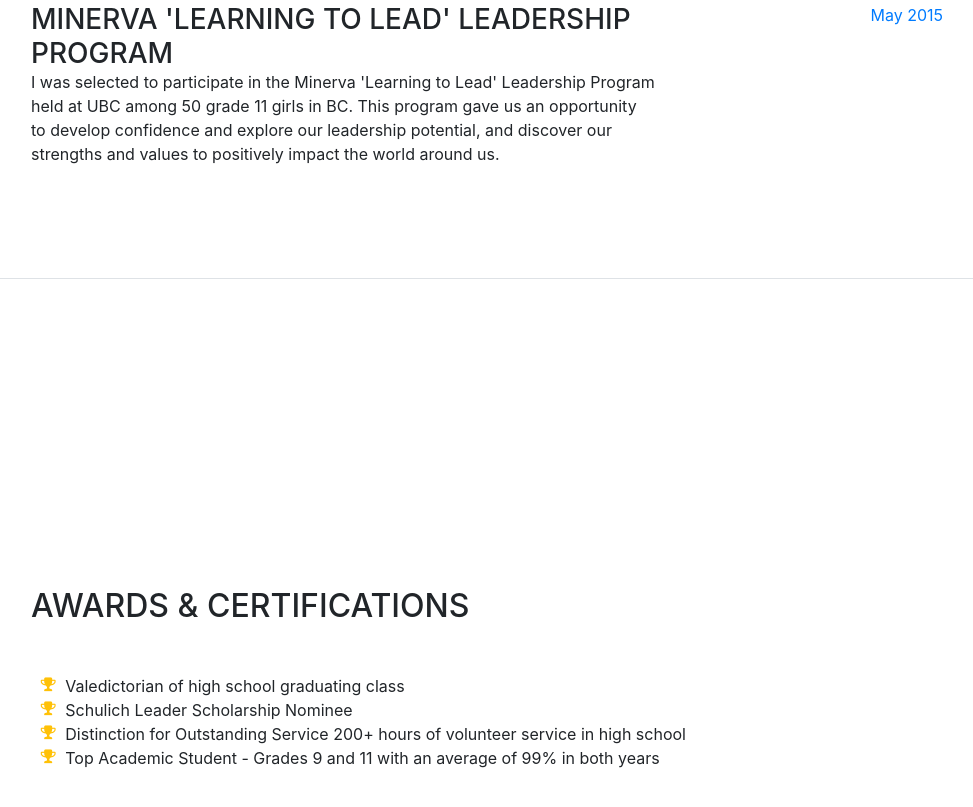
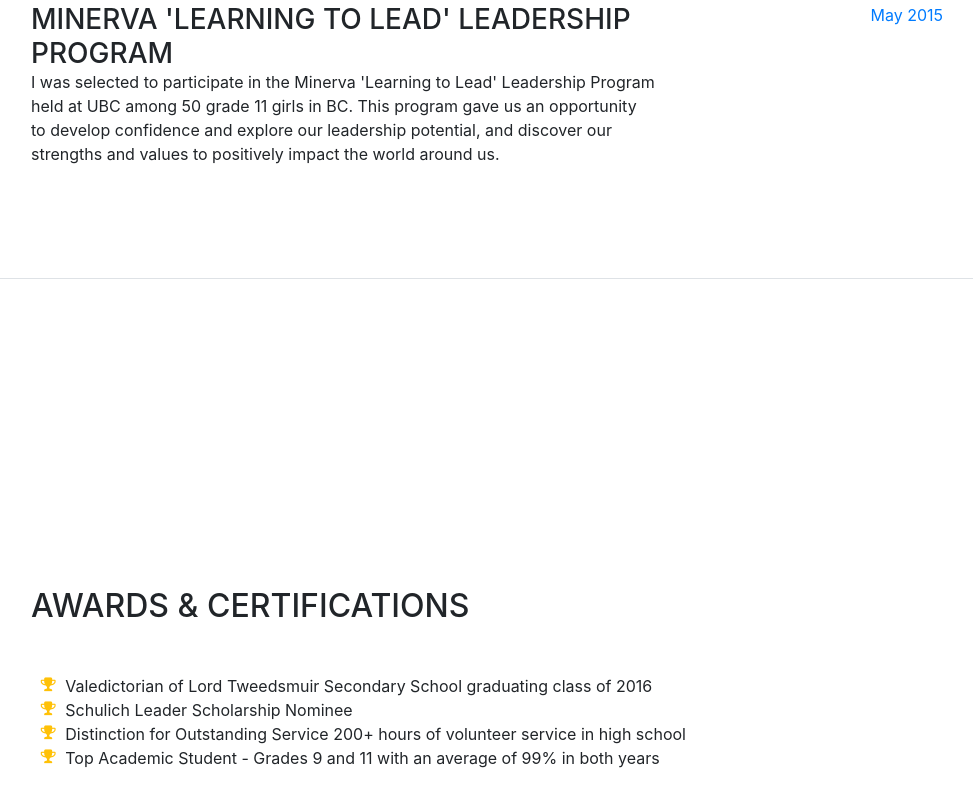
Before and after one commit to shreeshaagoyal/shreeshaa-website, a website with bundled scripts: page index.html in a window 1280 px wide. Shown: the part 3425-4232 px from the top of the page, without its empty margins (289-1262 px from the left). Built offline with nearby package versions, Linux system fonts and the light colour scheme; a web font is replaced by a local one.

Commit message:
slight change in awards & certifications section

```diff
--- a/index.html
+++ b/index.html
@@ -22,6 +22,11 @@
 
     <!-- Custom styles for this template -->
     <link href="css/resume.min.css" rel="stylesheet">
+
+    <!-- Favicon icon -->
+    <link rel="shortcut icon" href="/favicon.ico" type="image/x-icon">
+    <link rel="icon" href="/favicon.ico" type="image/x-icon">
+
 
   </head>
 
@@ -226,7 +231,7 @@
           <ul class="fa-ul mb-0">
             <li>
               <i class="fa-li fa fa-trophy text-warning"></i>
-              Valedictorian of high school graduating class</li>
+              Valedictorian of Lord Tweedsmuir Secondary School graduating class of 2016</li>
             <li>
               <i class="fa-li fa fa-trophy text-warning"></i>
               Schulich Leader Scholarship Nominee</li>
```
